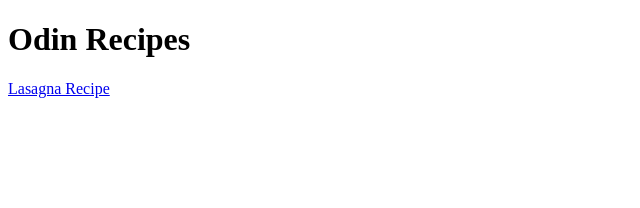
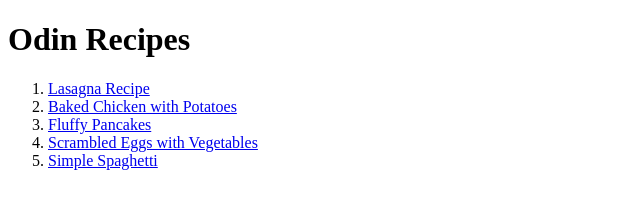
Before and after one commit to wakizasher/odin-recipes, a plain HTML site: page index.html in a window 1280 px wide. Shown: the whole page, without its empty margins (0-640 px from the left). Drawn offline with Linux system fonts and the light colour scheme.

Commit message:
updated index.html, the previous version didn't have all the links to recipies

```diff
--- a/index.html
+++ b/index.html
@@ -8,6 +8,12 @@
 </head>
 <body>
     <h1>Odin Recipes</h1>
-    <a href="./recipes/lasagna.html">Lasagna Recipe</a>
+    <ol>
+    <li><a href="./recipes/lasagna.html">Lasagna Recipe</a></li>
+    <li><a href="./recipes/baked-chicken-potatoes.html">Baked Chicken with Potatoes</a></li>
+    <li><a href="./recipes/fluffy-pancakes.html">Fluffy Pancakes</a></li>
+    <li><a href="./recipes/scrambled-eggs-veg.html">Scrambled Eggs with Vegetables</a></li>
+    <li><a href="./recipes/simple-spaghetti.html">Simple Spaghetti</a></li>
+    </ol>
 </body>
 </html>
```
